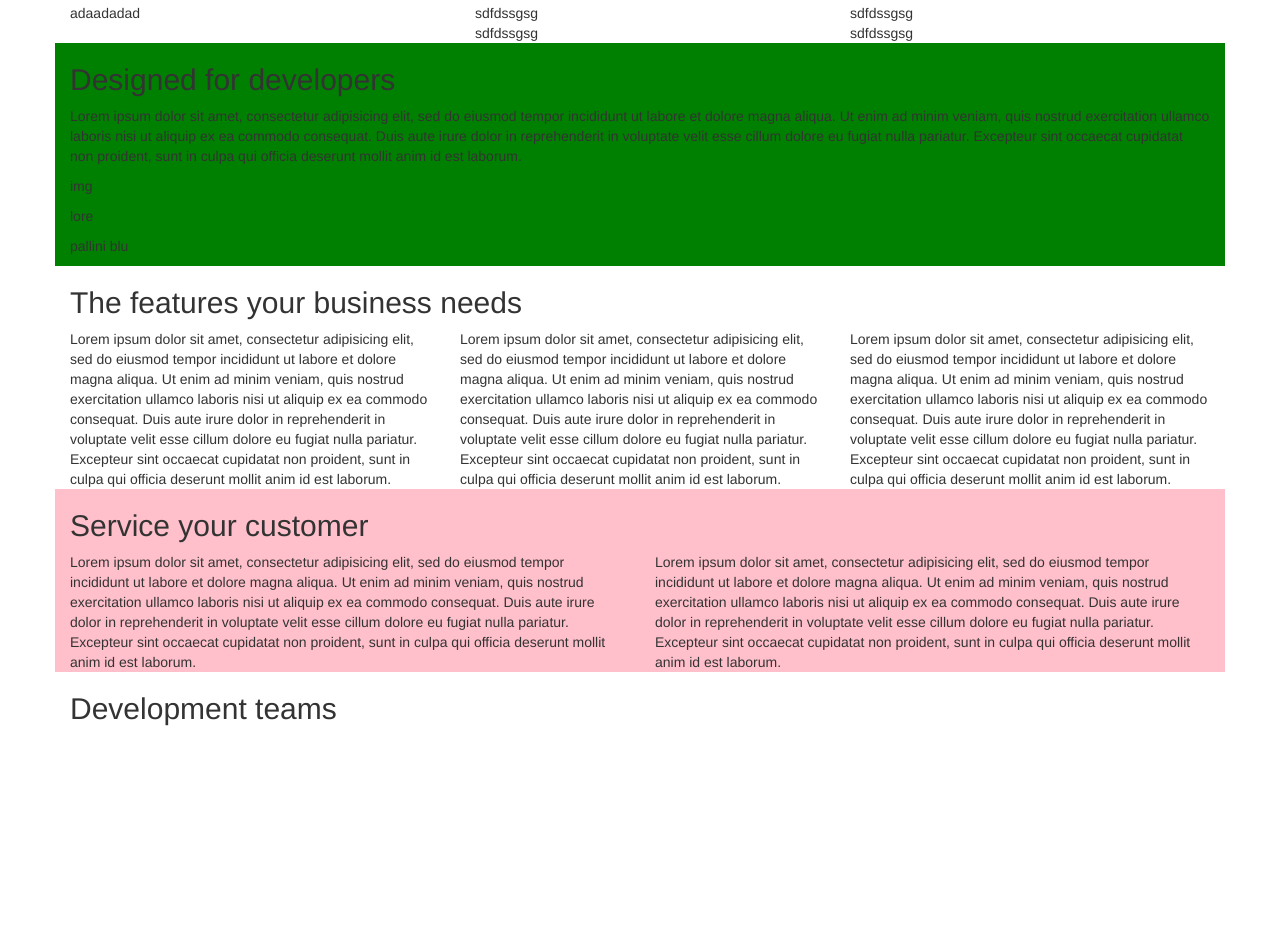
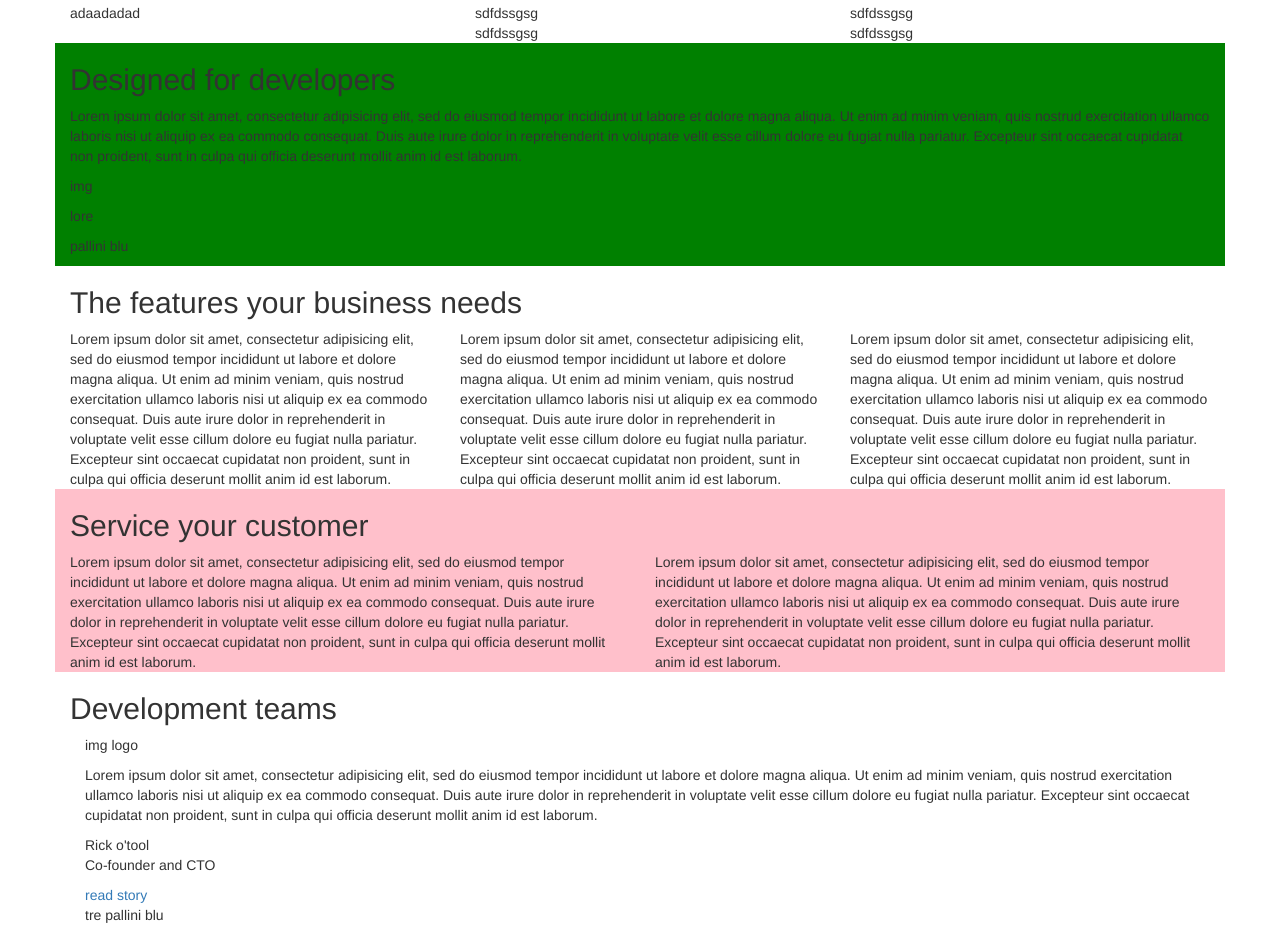
Before and after one commit to valeriodeprosperi/html-css-digitalocean, a plain HTML site: page index.html in a window 1280 px wide. Shown: the part 440-1375 px from the top of the page. Before the commit the page ends 1175 px from the top, so only its background shows below. Drawn offline with nearby package versions, Linux system fonts and the light colour scheme.

Commit message:
base section_6

```diff
--- a/index.html
+++ b/index.html
@@ -196,7 +196,15 @@
             <div class="row">
               <div class="col-xs-12">
                 <h2>Development teams</h2>
-
+                <div class="col-xs-12 rocker_box">
+                  <p>img logo</p>
+                  <p>Lorem ipsum dolor sit amet, consectetur adipisicing elit, sed do eiusmod tempor incididunt ut labore et dolore magna aliqua. Ut enim ad minim veniam, quis nostrud exercitation ullamco laboris nisi ut aliquip ex ea commodo consequat. Duis aute irure dolor in reprehenderit in voluptate velit esse cillum dolore eu fugiat nulla pariatur. Excepteur sint occaecat cupidatat non proident, sunt in culpa qui officia deserunt mollit anim id est laborum.</p>
+                  <p>Rick o'tool <br>Co-founder and CTO </p>
+                  <a href="">read story</a>
+                </div>
+                <div class="col-xs-12">
+                  <p>tre pallini blu</p>
+                </div>
 
               </div>
 
```
